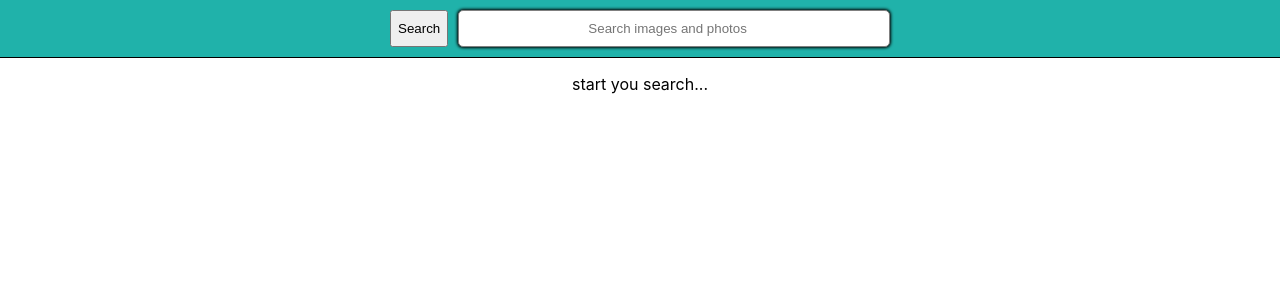
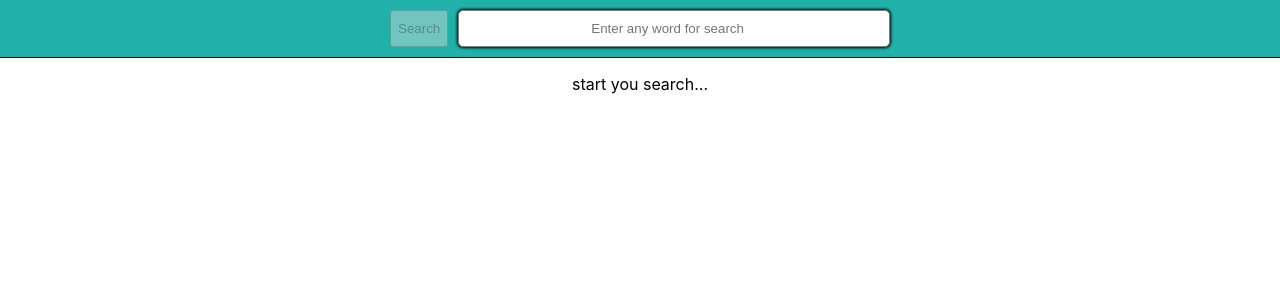
Before and after one commit to nadiyniy/goit-react-hw-04-images, a React (Create React App) app: page / in a window 1280 px wide. Shown: the top 300 px of the page. Built offline with nearby package versions, Linux system fonts and the light colour scheme.

Commit message:
update api

```diff
--- a/package.json
+++ b/package.json
@@ -7,9 +7,13 @@
     "@testing-library/jest-dom": "^5.16.3",
     "@testing-library/react": "^12.1.4",
     "@testing-library/user-event": "^13.5.0",
+    "axios": "^1.5.1",
     "react": "^18.1.0",
     "react-dom": "^18.1.0",
+    "react-loader-spinner": "^5.4.5",
     "react-scripts": "5.0.1",
+    "react-toastify": "^9.1.3",
+    "styled-components": "^6.1.0",
     "web-vitals": "^2.1.3"
   },
   "scripts": {
--- a/src/components/App.jsx
+++ b/src/components/App.jsx
@@ -75,10 +75,14 @@ export class App extends React.Component {
           color: '#010101',
         }}
       >
-        <Searchbar setQuery={this.handleSetQuery} />
+        <Searchbar query={this.state.q} setQuery={this.handleSetQuery} />
         {!images.length && <p>start you search...</p>}
 
-        {images.length ? <p>You find {totalHits} images</p> : null}
+        {images.length ? (
+          <p>
+            You find {totalHits} images {this.state.q}
+          </p>
+        ) : null}
 
         {isLoading && !images.length ? (
           <div
--- a/src/components/modal/Modal.jsx
+++ b/src/components/modal/Modal.jsx
@@ -61,6 +61,7 @@ const StyledWrapper = styled.div`
   display: flex;
   justify-content: center;
   align-items: center;
+  z-index: 4;
 `;
 const StyledContent = styled.div`
   width: 800px;
--- a/src/components/searchbar/Searchbar.jsx
+++ b/src/components/searchbar/Searchbar.jsx
@@ -5,6 +5,7 @@ import propTypes from 'prop-types'; // ES6
 export class Searchbar extends React.Component {
   static propTypes = {
     setQuery: propTypes.func.isRequired,
+    query: propTypes.string.isRequired,
   };
 
   state = {
@@ -12,8 +13,10 @@ export class Searchbar extends React.Component {
   };
   handleSubmit = e => {
     e.preventDefault();
+    if (!this.state.searchValue) {
+      return;
+    }
     this.props.setQuery(this.state.searchValue);
-    this.setState({ searchValue: '' });
   };
   handleOnChange = e => {
     this.setState({ searchValue: e.target.value });
@@ -23,7 +26,11 @@ export class Searchbar extends React.Component {
     return (
       <StyledHeader className="searchbar">
         <form onSubmit={this.handleSubmit} className="form">
-          <button type="submit" className="button">
+          <button
+            disabled={this.props.query.trim() === this.state.searchValue.trim()}
+            type="submit"
+            className="button"
+          >
             <span className="button-label">Search</span>
           </button>
 
@@ -33,7 +40,8 @@ export class Searchbar extends React.Component {
             type="search"
             autoComplete="off"
             autoFocus
-            placeholder="Search images and photos"
+            value={this.state.searchValue}
+            placeholder="Enter any word for search"
           />
         </form>
       </StyledHeader>
--- a/src/index.js
+++ b/src/index.js
@@ -2,7 +2,7 @@ import React from 'react';
 import ReactDOM from 'react-dom/client';
 import { App } from 'components/App';
 import './index.css';
-import './styles.css';
+// import './styles.css';
 
 ReactDOM.createRoot(document.getElementById('root')).render(
   //<React.StrictMode>
```
Also changed, not shown: 1 other file (tests, documents, lock files or other folders).
